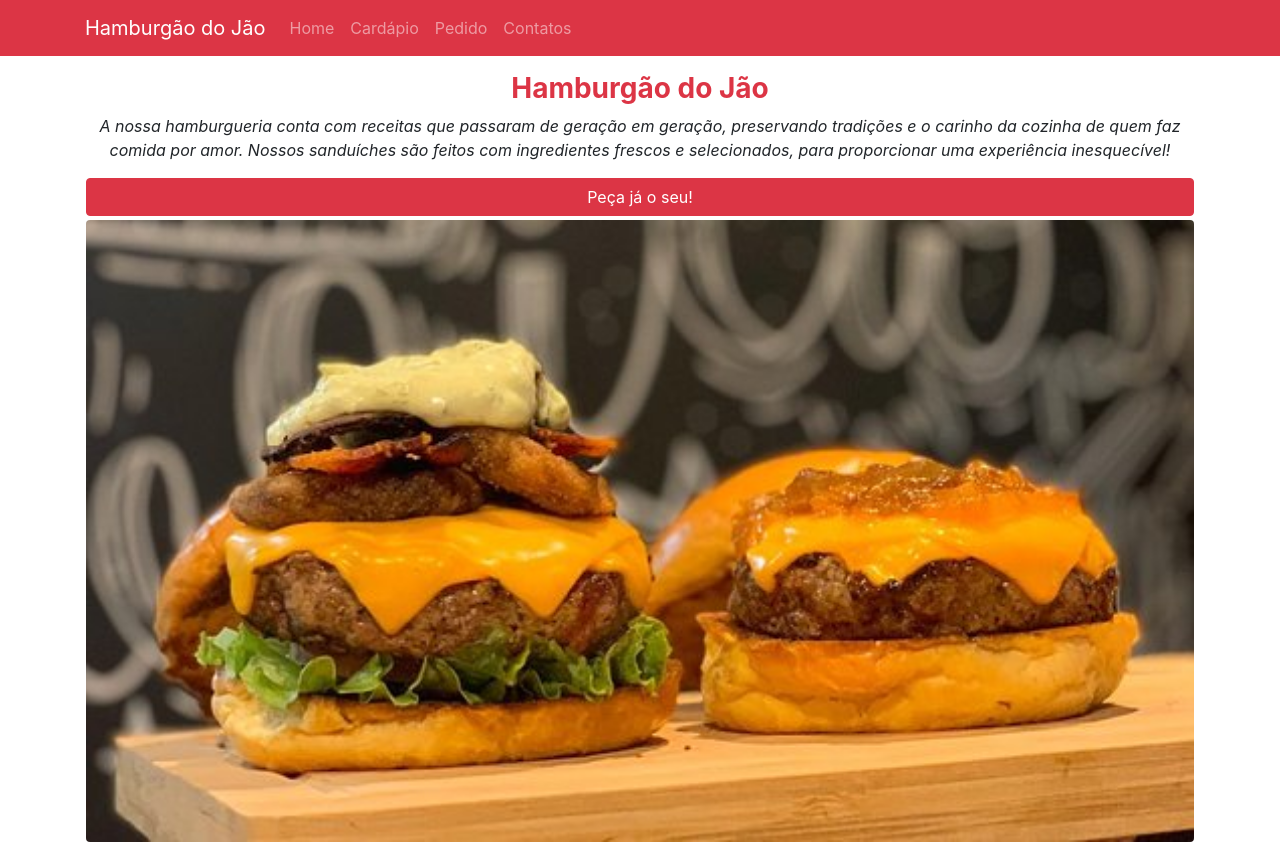
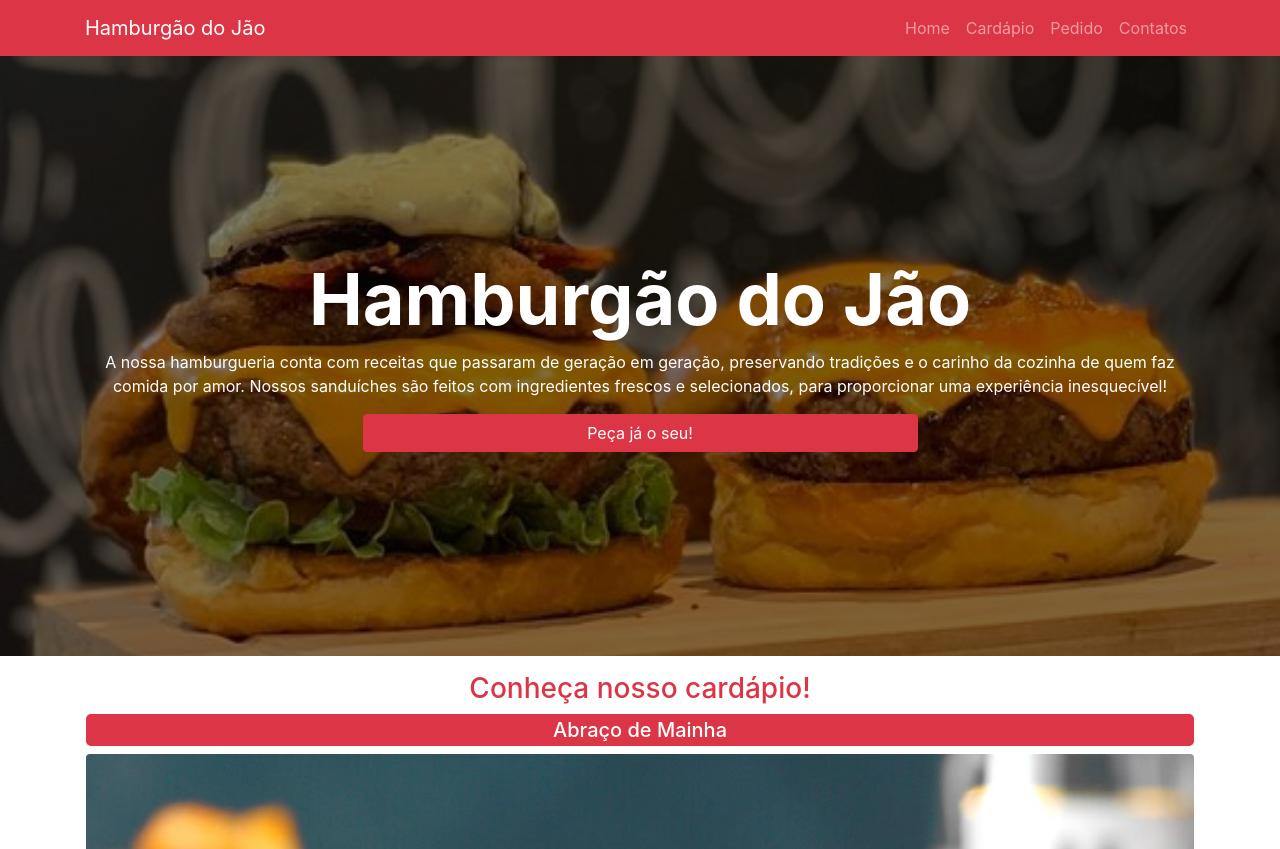
Before and after one commit to jooguilhermesc/bootstrap_page_hamburgueria, a plain HTML site: page index.html in a window 1280 px wide. Shown: the top 849 px of the page. Drawn offline with nearby package versions, Linux system fonts and the light colour scheme.

Commit message:
alterações no banner e na navbar

```diff
--- a/css/styles.css
+++ b/css/styles.css
@@ -4,13 +4,18 @@ body{
 
 .nm-hamburgueria{
     text-align: center;
-    color: #dc3545;
+    font-size: 4.5rem;
+    color: white;
     font-weight: 700;
 }
 
 .dsc-hamburgueria{
     text-align: center;
-    font-style: italic;
+    color: white;
+}
+
+#apr-hamburgueria{
+    height: 75vh;
 }
 
 .tlt-cardapio{
@@ -39,3 +44,14 @@ body{
     background-color: #dc3545;
     color: white;
 }
+
+.hero{
+    background: linear-gradient(rgba(0,0,0,0.5),rgba(0,0,0,0.5)), url('../images/banner_hamburgueria.jpg');
+    background-size: cover;
+    background-position: center center;
+    background-attachment: fixed;
+}
+
+#apr-hamburgueria .hero{
+    height: 70vh;
+}
--- a/index.html
+++ b/index.html
@@ -11,14 +11,14 @@
     <link rel="stylesheet" href="https://stackpath.bootstrapcdn.com/bootstrap/4.3.1/css/bootstrap.min.css" integrity="sha384-ggOyR0iXCbMQv3Xipma34MD+dH/1fQ784/j6cY/iJTQUOhcWr7x9JvoRxT2MZw1T" crossorigin="anonymous">
   </head>
   <body>
-    <nav class="navbar navbar-expand-lg navbar-dark bg-danger">
+    <nav class="navbar navbar-expand-lg navbar-dark bg-danger sticky-top">
         <div class="container">
             <a class="navbar-brand text-white" href="#apr-hamburgueria">Hamburgão do Jão</a>
         <button class="navbar-toggler" type="button" data-toggle="collapse" data-target="#nvg-menu">
             <span class="navbar-toggler-icon"></span>
         </button>
 
-        <div id="nvg-menu" class="collapse navbar-collapse">
+        <div id="nvg-menu" class="collapse navbar-collapse justify-content-end">
             <ul class="navbar-nav">
                 <li class="nav-item"><a href="#apr-hamburgueria" class="nav-link">Home</a></li>
                 <li class="nav-item"><a href="#cardapio" class="nav-link">Cardápio</a></li>
@@ -28,11 +28,14 @@
         </div>
         </div>
     </nav>
-    <main id="apr-hamburgueria" class="d-flex flex-column justify-content-center p-3 container">
+    <main id="apr-hamburgueria" class="d-flex flex-column justify-content-center p-3 hero">
+        <div class="container">
         <h3 class="nm-hamburgueria">Hamburgão do Jão</h3>
         <p class="dsc-hamburgueria">A nossa hamburgueria conta com receitas que passaram de geração em geração, preservando tradições e o carinho da cozinha de quem faz comida por amor. Nossos sanduíches são feitos com ingredientes frescos e selecionados, para proporcionar uma experiência inesquecível!</p>
-        <a class="btn btn-danger mb-1" href="#cardapio">Peça já o seu!</a>
-        <img class="img-fluid rounded" src="./images/banner_hamburgueria.jpg" alt="Imagem de um hambúrguer">
+        <div class="d-flex justify-content-center mt-3">
+            <a class="btn btn-danger mb-1 w-50" href="#cardapio">Peça já o seu!</a>
+        </div>
+        </div>
     </main>
     <section id="cardapio" class="d-flex flex-column justify-content-center p-3 container">
         <h3 class="tlt-cardapio">Conheça nosso cardápio!</h3>
```
